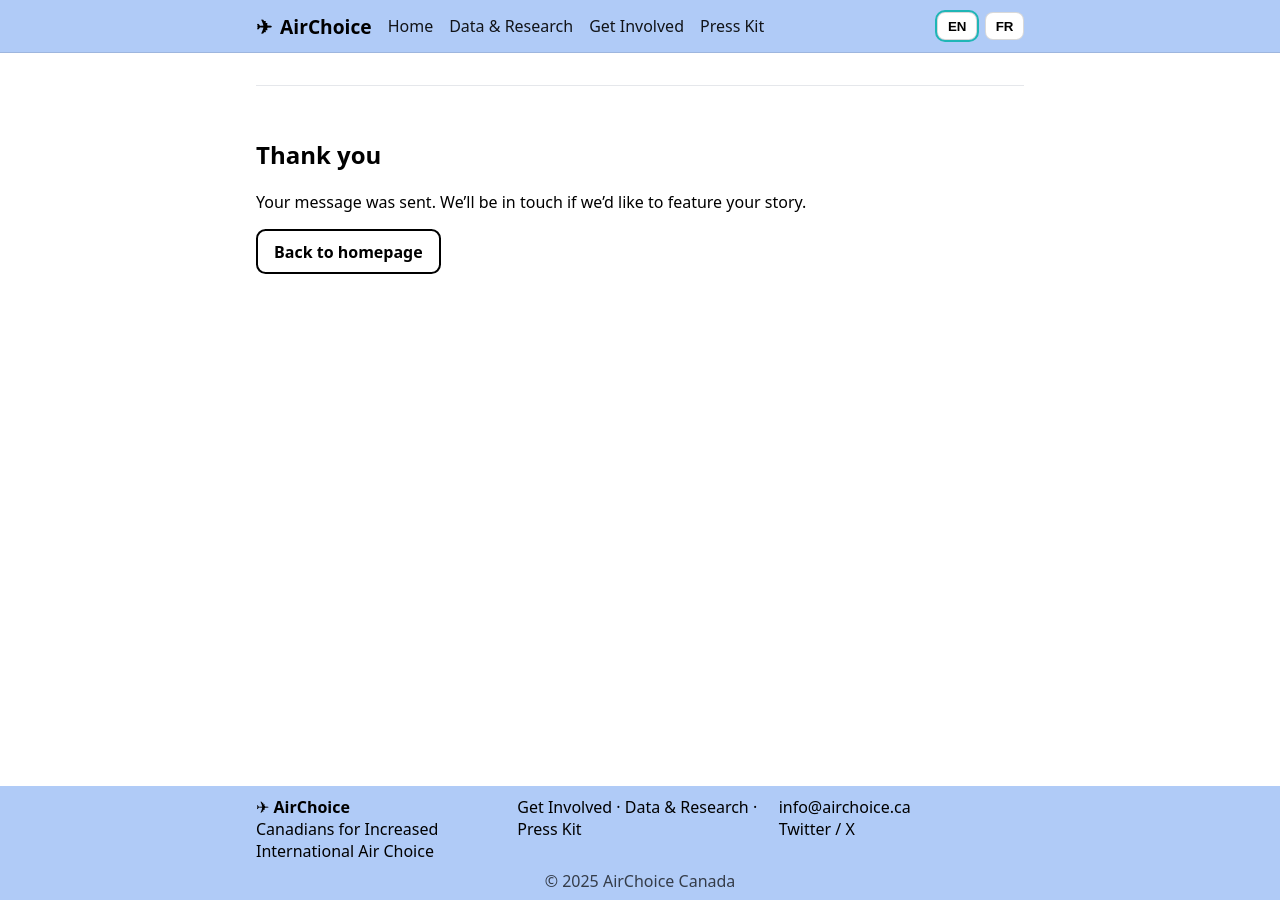
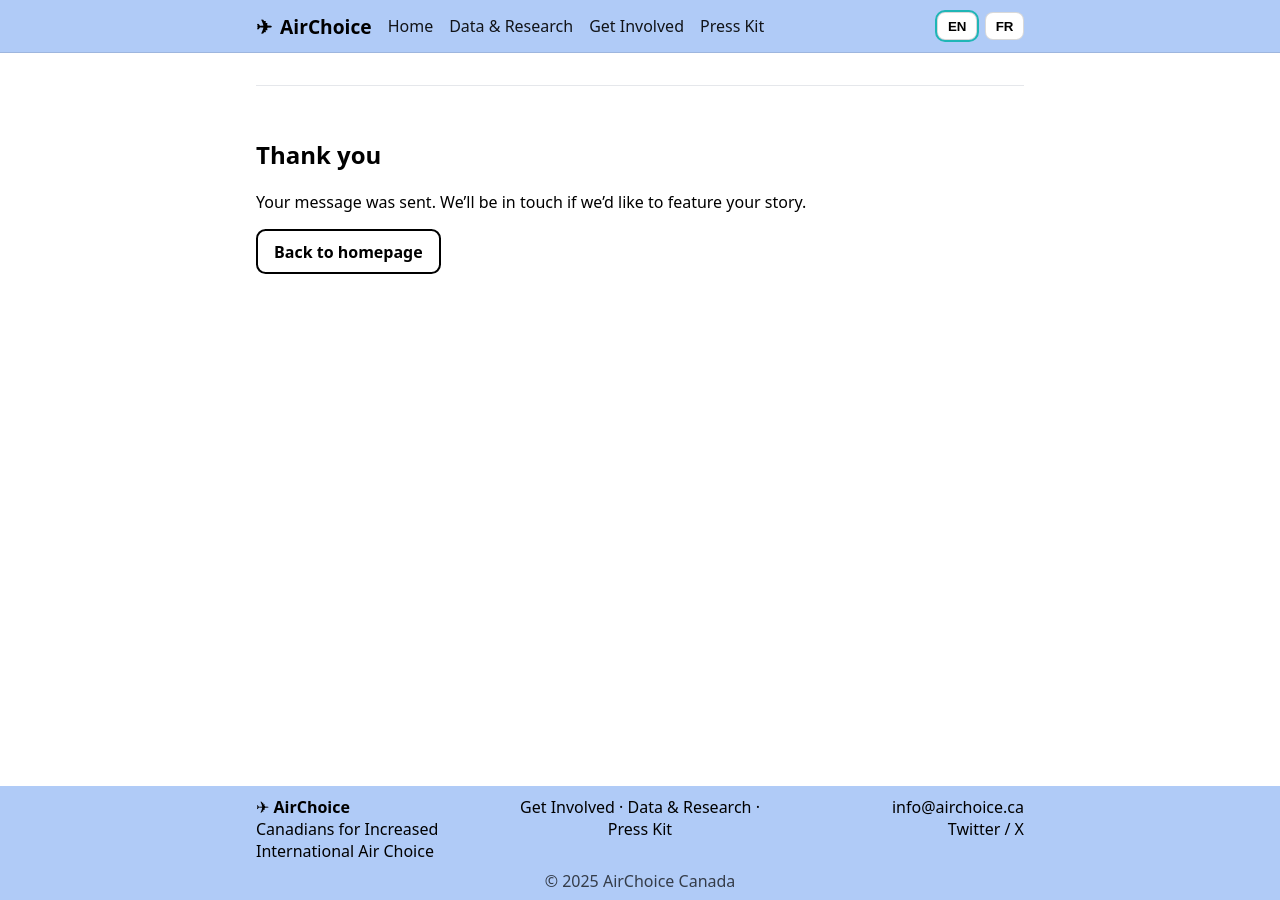
Before and after one commit to airchoicecanada/airchoicecanada.github.io, a Jekyll site: the page built from thanks/index.md, in a window 1280 px wide. Built offline with Jekyll 4.4.1, drawn with Linux system fonts in a browser that asks for light colours.

Commit message:
Update main.css
footer alignment

```diff
--- a/assets/css/main.css
+++ b/assets/css/main.css
@@ -79,3 +79,8 @@ html.show-fr .lang-fr{display:block}
 @media (min-width: 1024px) {
   .home-logo { max-width: 800px; } /* adjust to taste: 200–260px */
 }
+
+/* Footer column alignment */
+.footer-grid > .left   { justify-self: start; }
+.footer-grid > .center { justify-self: center; text-align: center; }
+.footer-grid > .right  { justify-self: end;   text-align: right; }
```
